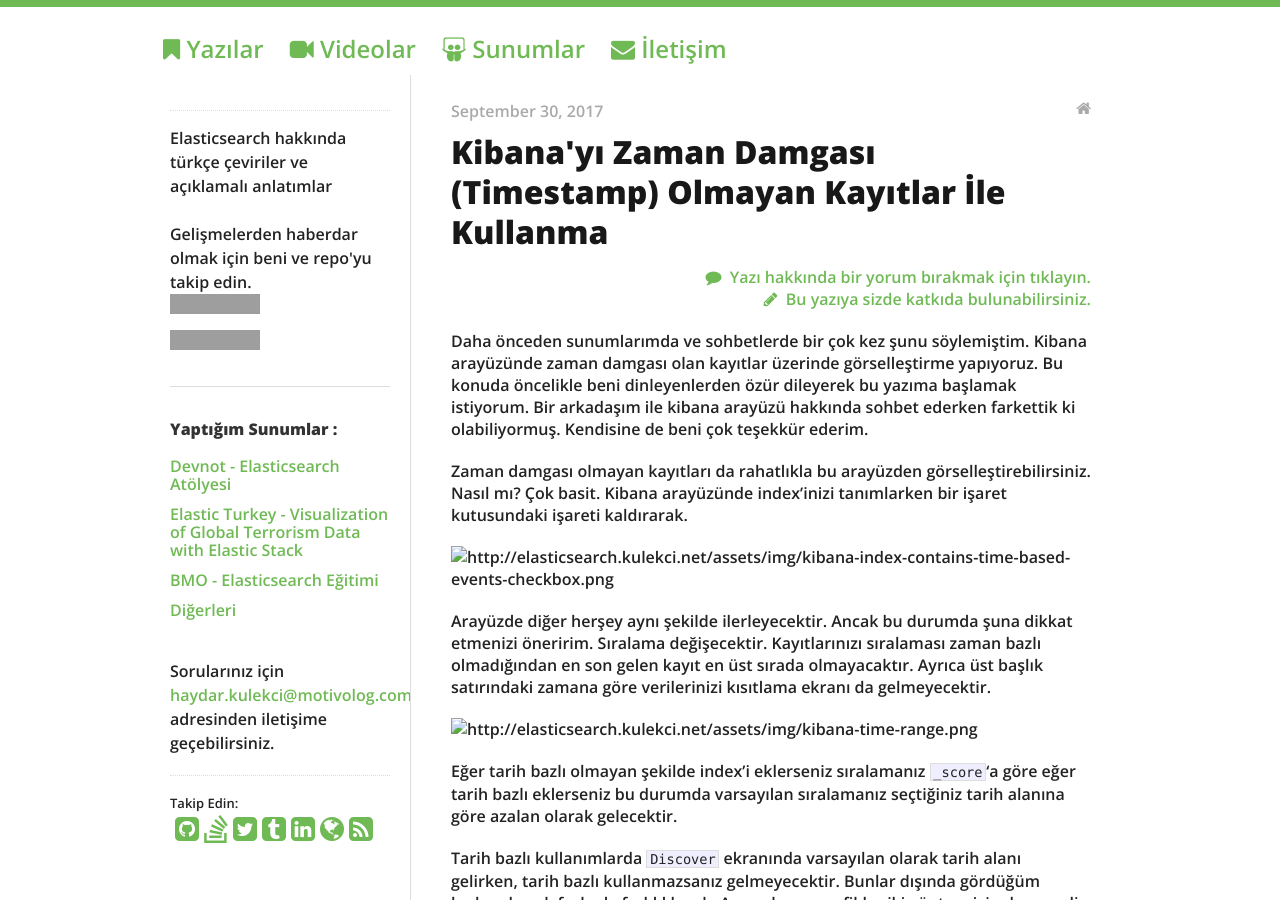
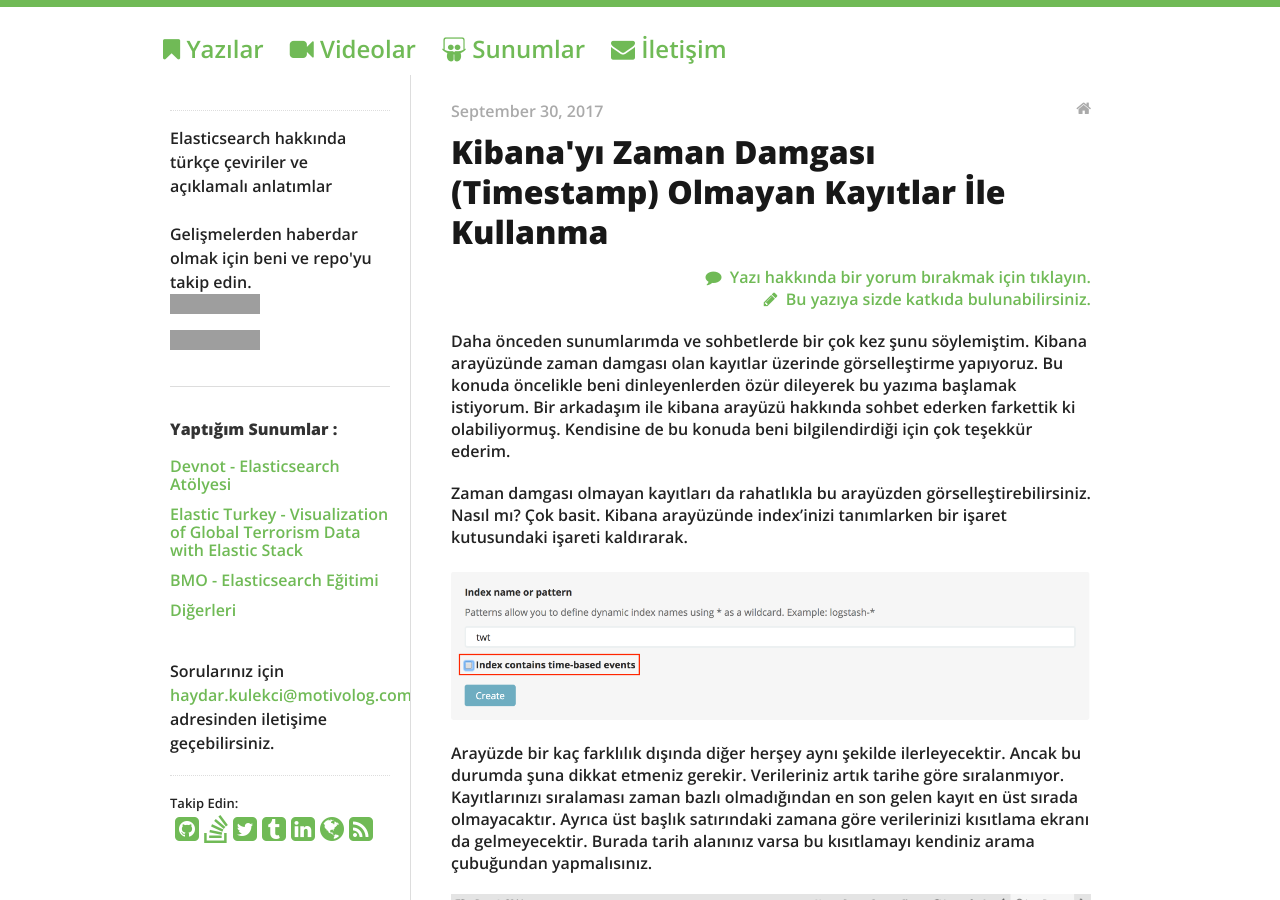
Before and after one commit to hkulekci/elasticsearch, a Jekyll site: the page built from _posts/2017-09-30-kibana-yi-zaman-damgasiz-kayitlar-ile-kullanma.md, in a window 1280 px wide and 900 px high, cut to the strip 0-900 px from the top of the window. Built offline with Jekyll 4.4.1, drawn with Linux system fonts in a browser that asks for light colours; nearby versions of some CDN libraries; some of the changed text lies outside the part shown; grey boxes are pictures that could not be loaded.

Commit message:
kibana yazisi guncelleme

```diff
--- a/_posts/2017-09-30-kibana-yi-zaman-damgasiz-kayitlar-ile-kullanma.md
+++ b/_posts/2017-09-30-kibana-yi-zaman-damgasiz-kayitlar-ile-kullanma.md
@@ -10,7 +10,8 @@
 arayüzünde zaman damgası olan kayıtlar üzerinde görselleştirme yapıyoruz. Bu
 konuda öncelikle beni dinleyenlerden özür dileyerek bu yazıma başlamak istiyorum.
 Bir arkadaşım ile kibana arayüzü hakkında sohbet ederken farkettik ki
-olabiliyormuş. Kendisine de beni çok teşekkür ederim.
+olabiliyormuş. Kendisine de bu konuda beni bilgilendirdiği için çok teşekkür
+ederim.
 
 Zaman damgası olmayan kayıtları da rahatlıkla bu arayüzden görselleştirebilirsiniz.
 Nasıl mı? Çok basit. Kibana arayüzünde index'inizi tanımlarken bir işaret
@@ -18,15 +19,17 @@
 
 ![http://elasticsearch.kulekci.net/assets/img/kibana-index-contains-time-based-events-checkbox.png](http://elasticsearch.kulekci.net/assets/img/kibana-index-contains-time-based-events-checkbox.png)
 
-Arayüzde diğer herşey aynı şekilde ilerleyecektir. Ancak bu durumda şuna dikkat
-etmenizi öneririm. Sıralama değişecektir. Kayıtlarınızı sıralaması zaman bazlı
-olmadığından en son gelen kayıt en üst sırada olmayacaktır. Ayrıca üst başlık
-satırındaki zamana göre verilerinizi kısıtlama ekranı da gelmeyecektir.
+Arayüzde bir kaç farklılık dışında diğer herşey aynı şekilde ilerleyecektir.
+Ancak bu durumda şuna dikkat etmeniz gerekir. Verileriniz artık tarihe göre
+sıralanmıyor. Kayıtlarınızı sıralaması zaman bazlı olmadığından en son gelen
+kayıt en üst sırada olmayacaktır. Ayrıca üst başlık satırındaki zamana göre
+verilerinizi kısıtlama ekranı da gelmeyecektir. Burada tarih alanınız varsa bu
+kısıtlamayı kendiniz arama çubuğundan yapmalısınız.
 
 ![http://elasticsearch.kulekci.net/assets/img/kibana-time-range.png](http://elasticsearch.kulekci.net/assets/img/kibana-time-range.png)
 
-Eğer tarih bazlı olmayan şekilde index'i eklerseniz sıralamanız `_score`'a göre
-eğer tarih bazlı eklerseniz bu durumda varsayılan sıralamanız seçtiğiniz tarih
+Eğer tarih bazlı olmayan şekilde index'i eklerseniz varsayılan sıralamanız
+`_score`'a göre eğer tarih bazlı eklerseniz bu durumda seçtiğiniz tarih
 alanına göre azalan olarak gelecektir.
 
 Tarih bazlı kullanımlarda `Discover` ekranında varsayılan olarak tarih alanı
```
Also changed, not shown: assets/img/kibana-index-contains-time-based-events-checkbox.png (added), assets/img/kibana-time-range.png (added).
